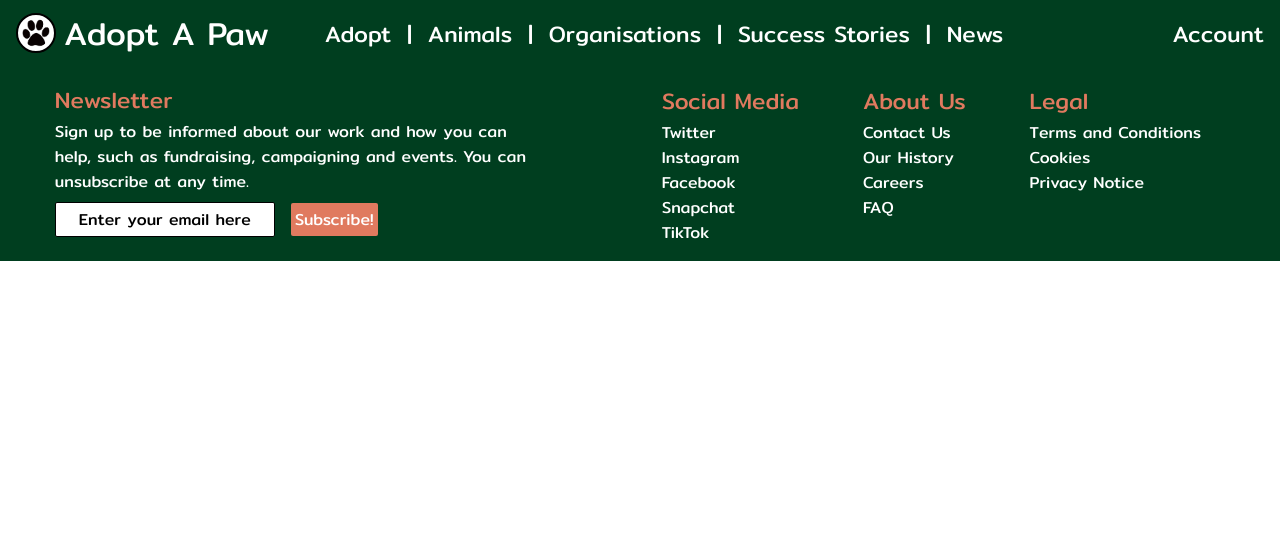
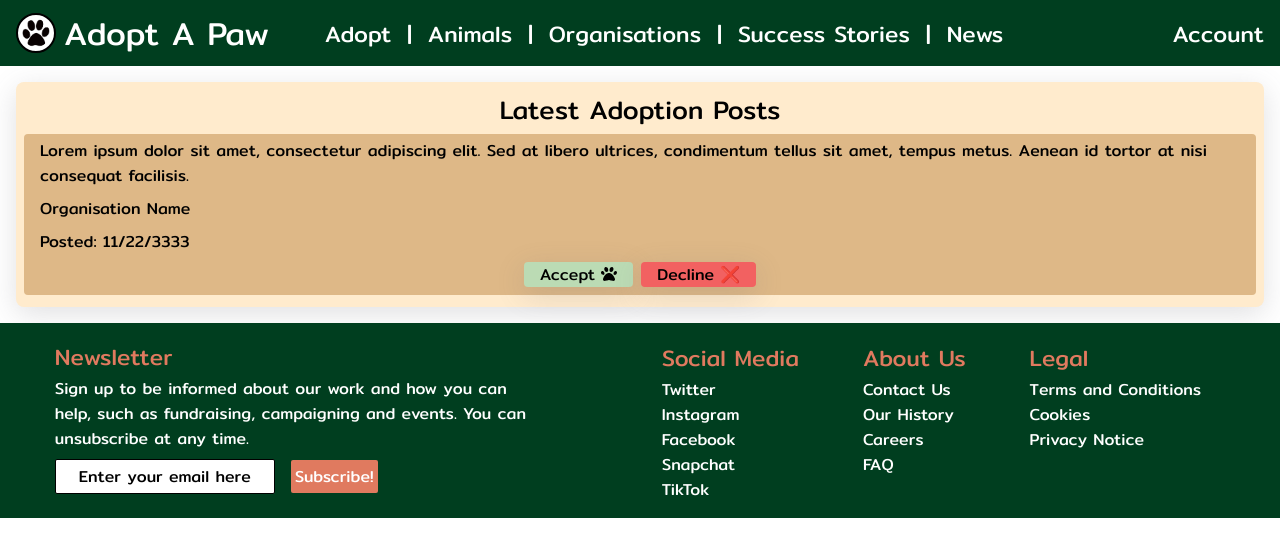
Before and after one commit to LewisBroadhurst/adopt-a-paw-front-end, a React (Create React App) app: page /accountadmin in a window 1280 px wide. Shown: the top 556 px of the page. Built offline with nearby package versions, Linux system fonts and the light colour scheme.

Commit message:
Created basic adoption posts idea

```diff
--- /dev/null
+++ b/src/AccountPage/AdminLandingPage/AdminLandPage.js
@@ -0,0 +1,12 @@
+import PostOrgUserCont from "./PostOrgUser Container/PostOrgUserCont"
+
+
+const AdminLandPage = () => {
+  return (
+    <>
+        <PostOrgUserCont />
+    </>
+  )
+}
+
+export default AdminLandPage
--- /dev/null
+++ b/src/AccountPage/AdminLandingPage/PostOrgUser Container/POUcontBasic.css
@@ -0,0 +1,58 @@
+.POU-Container {
+    margin: 1rem;
+    background-color: blanchedalmond;
+    padding: 0.5rem;
+    border-radius: 0.5rem;
+    box-shadow: rgba(100, 100, 111, 0.2) 0px 7px 29px 0px;
+}
+
+.POU-Container>h3 {
+    font-size: 1.6rem;
+    text-align: center;
+}
+
+.Post-Admin-Cont {
+    background-color: burlywood;
+    padding: 0rem 0.75rem 0.25rem 0.75rem;
+    margin: 0.25rem 0;
+    border-radius: 0.25rem;
+
+    display: flex;
+    flex-direction: column;
+}
+
+.Post-Admin-Cont>p,
+.Post-Admin-Cont>span,
+.Post-Admin-Cont>div {
+    padding: 0.25rem;
+}
+
+.Approve-Post-Admin {
+    display: flex;
+    flex-direction: row;
+    justify-content: center;
+}
+
+.Approve-Post-Admin>button {
+    padding: 0 1rem;
+    margin: 0 0.25rem;
+    border-radius: 0.25rem;
+    background-color: #BBDBB4;
+    box-shadow: rgba(100, 100, 111, 0.2) 0px 7px 29px 0px;
+}
+
+.Accept-Post:hover {
+    background-color: #579349;
+    cursor: pointer;
+    color: white;
+}
+
+.Approve-Post-Admin>button+button {
+    background-color: #f26161;
+}
+
+.Decline-Post:hover {
+    background-color: #bf2a2a;
+    cursor: pointer;
+    color: white;
+}
--- /dev/null
+++ b/src/AccountPage/AdminLandingPage/PostOrgUser Container/PostOrgUserCont.js
@@ -0,0 +1,31 @@
+import "./POUcontBasic.css";
+import { FontAwesomeIcon } from "@fortawesome/react-fontawesome";
+import { faPaw, faX } from "@fortawesome/free-solid-svg-icons";
+
+const PostOrgUserCont = () => {
+  return (
+    <>
+        <section className='POU-Container'>
+
+            <h3>Latest Adoption Posts</h3>
+
+            <section className='Post-Admin-Cont'>
+                <p>Lorem ipsum dolor sit amet, consectetur adipiscing elit. Sed at libero ultrices, condimentum tellus sit amet, tempus metus. Aenean id tortor at nisi consequat facilisis.</p>
+
+                <span>Organisation Name</span>
+
+                <span>Posted: 11/22/3333</span>
+
+                <div className='Approve-Post-Admin'>
+                    <button type='button' className="Accept-Post">Accept <FontAwesomeIcon icon={faPaw} /></button>
+                    <button type='button' className="Decline-Post">Decline ❌</button>
+                </div>
+            </section>
+
+        </section>
+
+    </>
+  )
+}
+
+export default PostOrgUserCont
--- a/src/App.js
+++ b/src/App.js
@@ -7,6 +7,7 @@ import OrganisationsPage from "./OrganisationsPage/OrganisationsPage";
 import AdoptPage from "./Components/Pages/AdoptPage";
 import AccountPage from "./AccountPage/AccountPage";
 import NewsPage from "./NewsPage/NewsPage";
+import AdminLandPage from "./AccountPage/AdminLandingPage/AdminLandPage";
 
 function App() {
   return (
@@ -20,6 +21,7 @@ function App() {
             <Route path='/adopt' exact element={<AdoptPage />}/>
             <Route path ='/news' exact element={<NewsPage />}/>
             <Route path="/account" exact element={<AccountPage />} />
+            <Route path="/accountadmin" exact element={<AdminLandPage />} />
           </Routes>
 
         <Footer />
```
